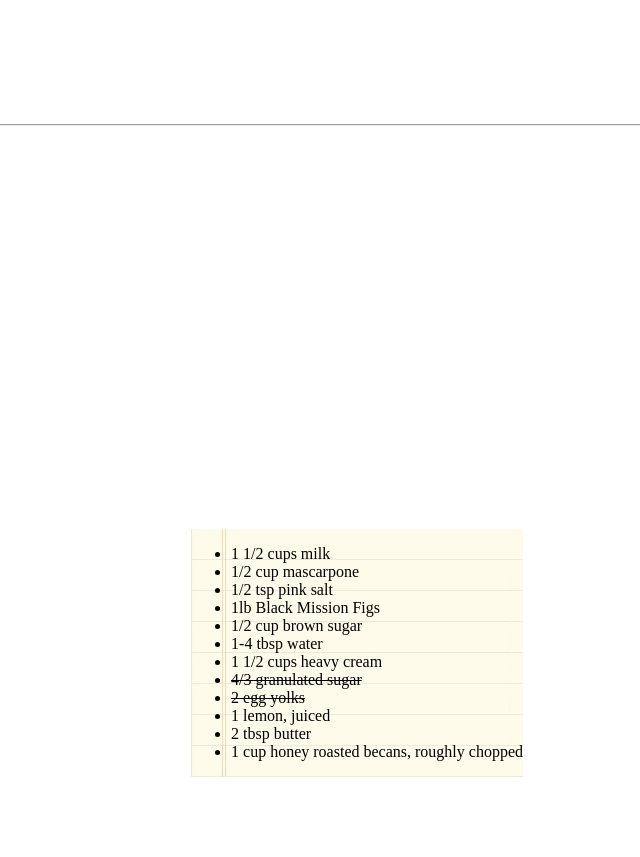
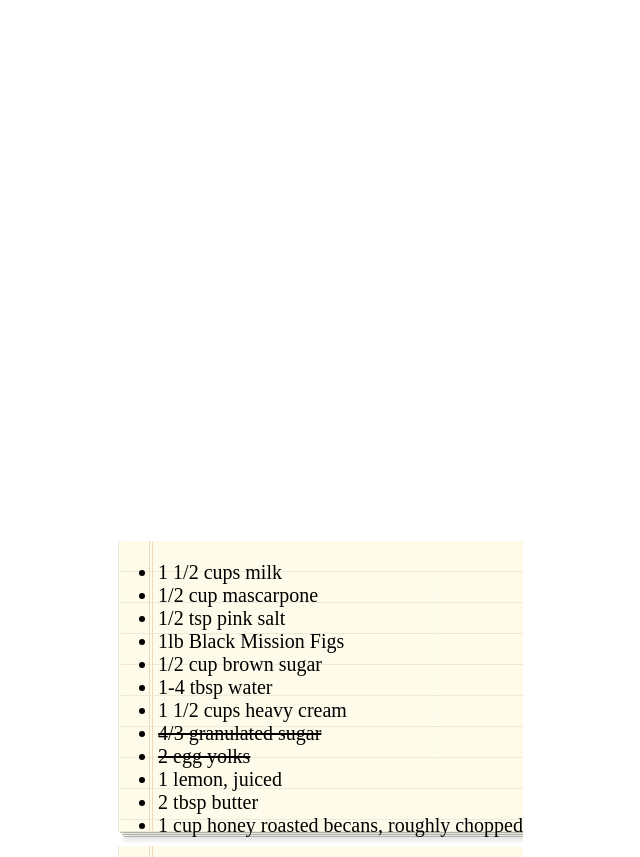
Before and after one commit to sonsofdesert/chocolate-pizza, a plain HTML site: page index.html in a window 1280 px wide. Shown: the part 1183-2040 px from the top of the page, without its empty margins (245-885 px from the left). Before the commit the page ends 1960 px from the top, so only its background shows below. Drawn offline with Linux system fonts and the light colour scheme; files whose address does not match are found by name; a web font is replaced by a local one.

```diff
--- a/index.html
+++ b/index.html
@@ -61,6 +61,5 @@
     </ul>
   </div>
 </div>
-<hr />
   </body>
 </html>
--- a/style.css
+++ b/style.css
@@ -49,6 +49,7 @@
 }
 
 #ingredients {
-  position: absolute; right: 40%; bottom: -145%;
+  position: absolute; right: 40%; bottom: -155%;
   background-image: url("img/list-bg.png");
+  font-size: 20px;
 }
```
